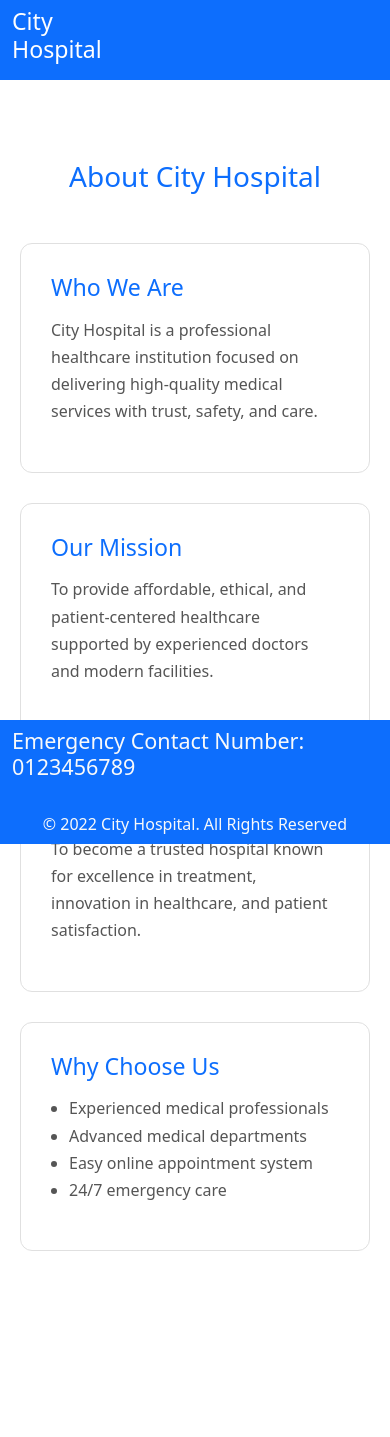
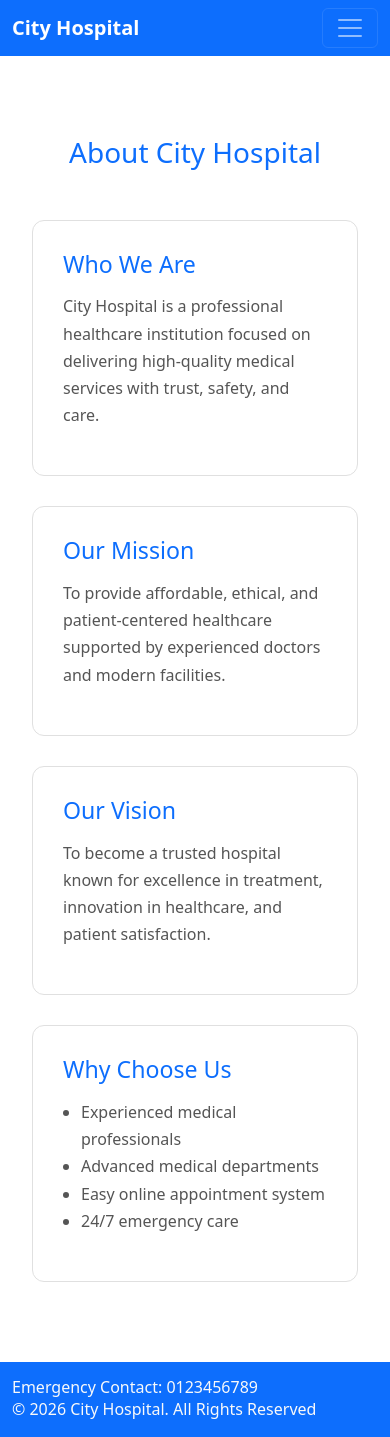
Before and after one commit to noorarahiman/HealthHub, a Django app: page /about/ in a window 390 px wide. Before the commit the page ends 1251 px from the top, so only its background shows below. Run offline with Django 5.2, Linux system fonts and the light colour scheme; some libraries are stand-ins or nearby versions.

Commit message:
update base.html for responsive navbar and other fixes

```diff
--- a/templates/base.html
+++ b/templates/base.html
@@ -1,47 +1,40 @@
 {% load static %}
-
 <!DOCTYPE html>
-<html>
+<html lang="en">
 
 <head>
     <meta charset="UTF-8">
-    <title>{% block title %}
-{% endblock %}</title>
+    <title>{% block title %}HealthHub{% endblock %}</title>
+    <meta name="viewport" content="width=device-width, initial-scale=1">
 
-    <meta charset="utf-8">
-    <meta name="viewport"
-      content="width=device-width, initial-scale=1, shrink-to-fit=no">
-    <meta name="description" content="">
-    <meta name="author" content="">
-    <link rel="stylesheet"
-      href=" https://cdn.jsdelivr.net/npm/bootstrap@5.1.3/dist/css/bootstrap.min.css ">
-    <link rel="stylesheet"
-      href="https://use.fontawesome.com/releases/v5.2.0/css/all.css">
+    <!-- Bootstrap CSS -->
+    <link href="https://cdn.jsdelivr.net/npm/bootstrap@5.3.2/dist/css/bootstrap.min.css" rel="stylesheet">
 
-    <link rel="stylesheet"
-      href="{% static '/css/style.css' %}">
+    <!-- Font Awesome -->
+    <link href="https://use.fontawesome.com/releases/v5.15.4/css/all.css" rel="stylesheet">
 
+    <!-- Custom CSS -->
+    <link rel="stylesheet" href="{% static 'css/style.css' %}">
 </head>
 
 <body>
+    <!-- Navbar -->
+    <nav class="navbar navbar-expand-lg navbar-dark bg-primary">
+        <div class="container">
+            <a class="navbar-brand fw-bold" href="{% url 'home' %}">City Hospital</a>
+            <button class="navbar-toggler" type="button" data-bs-toggle="collapse"
+                data-bs-target="#navbarNav" aria-controls="navbarNav" aria-expanded="false"
+                aria-label="Toggle navigation">
+                <span class="navbar-toggler-icon"></span>
+            </button>
 
-    <nav class="navbar bg-primary navbar-expand-md ">
-      <div class="container">
-        <div class="col-2 text-left pl-md-0">
-          <h3 class="text-white"> City Hospital </h3>
-        </div>
-
-        <div
-          class="collapse navbar-collapse justify-content-center col-md-8 navbar-collapse-3">
-          <ul class="navbar-nav justify-content-center  fw-bold">
-            <li class="nav-item active">
-              <a class="nav-link text-white" href="{% url 'home' %}">Home </a>
+            <div class="collapse navbar-collapse justify-content-end" id="navbarNav">
+                <ul class="navbar-nav fw-bold">
+                    <li class="nav-item">
+                        <a class="nav-link text-white" href="{% url 'home' %}">Home</a>
                     </li>
                     <li class="nav-item">
                         <a class="nav-link text-white" href="{% url 'about' %}">About</a>
-            </li>
-            <li class="nav-item">
-              <a class="nav-link text-white" href="{% url 'booking' %}">Booking</a>
                     </li>
                     <li class="nav-item">
                         <a class="nav-link text-white" href="{% url 'doctors' %}">Doctors</a>
@@ -50,43 +43,35 @@
                         <a class="nav-link text-white" href="{% url 'department' %}">Departments</a>
                     </li>
                     <li class="nav-item">
-              <a class="nav-link text-white" href="{% url 'contact' %}">Contact Us</a>
+                        <a class="nav-link text-white" href="{% url 'booking' %}">Booking</a>
+                    </li>
+                    <li class="nav-item">
+                        <a class="nav-link text-white" href="{% url 'contact' %}">Contact</a>
                     </li>
                 </ul>
             </div>
-
         </div>
     </nav>
 
-     {% block content %} {% endblock %}
+    <!-- Page Content -->
+    <div class="container mt-4">
+        {% block content %}{% endblock %}
+    </div>
 
-
-
-
-
-
-
-    <section class="fixed-bottom">
-      <footer class="pt-2 pb-2  bg-primary text-light">
-        <div class="container">
-          <div class="row align-items-center">
-            <div class="col-12 col-md-8">
-              <h4>Emergency Contact Number: 0123456789</h4>
+    <!-- Footer -->
+    <footer class="pt-3 pb-3 bg-primary text-light mt-5">
+        <div class="container d-flex justify-content-between flex-wrap">
+            <div>
+                <h6 class="mb-0">Emergency Contact: 0123456789</h6>
             </div>
-            <div class="col-12 col-md-4 mt-4 mt-md-0 text-center text-md-end">
-              © 2022 City Hospital. All Rights Reserved
-            </div>
+            <div class="text-end">
+                © 2026 City Hospital. All Rights Reserved
             </div>
         </div>
     </footer>
-    </section>
 
-    <script
-      src="https://cdn.jsdelivr.net/npm/bootstrap@5.1.3/dist/js/bootstrap.bundle.min.js"
-      integrity="sha384-ka7Sk0Gln4gmtz2MlQnikT1wXgYsOg+OMhuP+IlRH9sENBO0LRn5q+8nbTov4+1p"
-      crossorigin="anonymous"></script>
-
-
+    <!-- Bootstrap JS -->
+    <script src="https://cdn.jsdelivr.net/npm/bootstrap@5.3.2/dist/js/bootstrap.bundle.min.js"></script>
 </body>
 
 </html>
```
Lines whose indentation alone changed are shown as unchanged.
